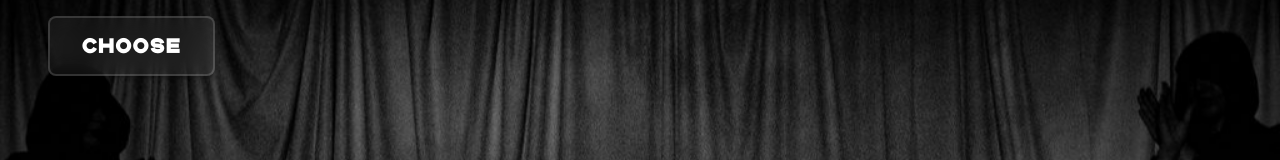
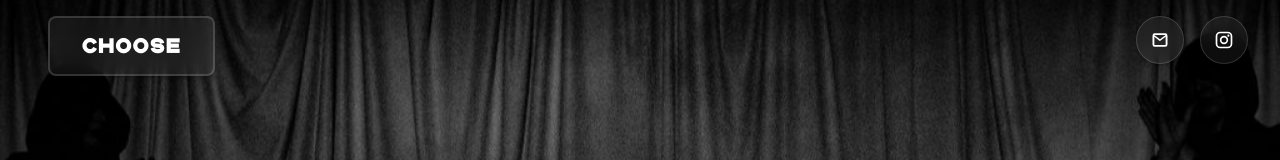
Before and after one commit to idulkin/circus-something, a React (Create React App) app: page / in a window 1280 px wide. Shown: the top 160 px of the page. Built offline with nearby package versions, Linux system fonts and the light colour scheme.

Commit message:
social icons

```diff
--- a/src/MenuBar/MenuBar.css
+++ b/src/MenuBar/MenuBar.css
@@ -83,6 +83,53 @@
   pointer-events: auto;
 }
 
+.social-links {
+  position: fixed;
+  right: var(--spacing-xl);
+  top: var(--spacing-md);
+  display: flex;
+  flex-direction: row;
+  gap: var(--spacing-md);
+  z-index: 1000;
+}
+
+.social-link {
+  display: inline-flex;
+  align-items: center;
+  justify-content: center;
+  width: 3rem;
+  height: 3rem;
+  color: var(--color-primary);
+  background: var(--color-surface);
+  border: 1px solid var(--color-border);
+  border-radius: 50%;
+  box-shadow: var(--shadow-sm);
+  backdrop-filter: blur(10px);
+  transition: transform var(--transition-base),
+              background var(--transition-base),
+              border-color var(--transition-base),
+              box-shadow var(--transition-base);
+}
+
+.social-link:hover,
+.social-link:focus-visible {
+  background: var(--color-surface-hover);
+  border-color: var(--color-primary);
+  transform: translateY(-2px);
+  box-shadow: var(--shadow-md);
+}
+
+.social-link:focus-visible {
+  outline: 2px solid var(--color-primary);
+  outline-offset: 2px;
+}
+
+.social-link svg {
+  width: 1.25rem;
+  height: 1.25rem;
+  fill: currentColor;
+}
+
 @keyframes slideIn {
   from {
     opacity: 0;
@@ -155,6 +202,10 @@
     padding: var(--spacing-sm) var(--spacing-lg);
     width: 140px;
   }
+
+  .social-links {
+    right: var(--spacing-lg);
+  }
 }
 
 @media (max-width: 480px) {
@@ -180,4 +231,14 @@
     font-size: var(--font-size-base);
     width: 120px;
   }
+
+  .social-links {
+    right: var(--spacing-md);
+    gap: var(--spacing-sm);
+  }
+
+  .social-link {
+    width: 2.5rem;
+    height: 2.5rem;
+  }
 }
--- a/src/MenuBar/MenuBar.tsx
+++ b/src/MenuBar/MenuBar.tsx
@@ -2,6 +2,18 @@ import React, { useEffect, useState } from "react";
 import { useNavigate } from "react-router-dom";
 
 import "./MenuBar.css";
+
+const EmailIcon = () => (
+  <svg viewBox="0 0 24 24" aria-hidden="true" focusable="false">
+    <path d="M3 6.75A2.75 2.75 0 0 1 5.75 4h12.5A2.75 2.75 0 0 1 21 6.75v10.5A2.75 2.75 0 0 1 18.25 20H5.75A2.75 2.75 0 0 1 3 17.25V6.75Zm2.2-.75 6.8 5.2 6.8-5.2H5.2Zm13.55 2.08-6.35 4.85a1 1 0 0 1-1.2 0L5.25 8.08v9.17c0 .41.34.75.75.75h12c.41 0 .75-.34.75-.75V8.08Z" />
+  </svg>
+);
+
+const InstagramIcon = () => (
+  <svg viewBox="0 0 24 24" aria-hidden="true" focusable="false">
+    <path d="M7.5 2h9A5.5 5.5 0 0 1 22 7.5v9a5.5 5.5 0 0 1-5.5 5.5h-9A5.5 5.5 0 0 1 2 16.5v-9A5.5 5.5 0 0 1 7.5 2Zm0 2A3.5 3.5 0 0 0 4 7.5v9A3.5 3.5 0 0 0 7.5 20h9a3.5 3.5 0 0 0 3.5-3.5v-9A3.5 3.5 0 0 0 16.5 4h-9Zm9.75 1.5a1.25 1.25 0 1 1 0 2.5 1.25 1.25 0 0 1 0-2.5ZM12 7a5 5 0 1 1 0 10 5 5 0 0 1 0-10Zm0 2a3 3 0 1 0 0 6 3 3 0 0 0 0-6Z" />
+  </svg>
+);
 
 const MenuBar: React.FC = () => {
   const navigate = useNavigate();
@@ -52,6 +64,29 @@ const MenuBar: React.FC = () => {
           COMPANY
         </button>
       </div>
+
+      <div className="social-links" aria-label="External social links">
+        <a
+          className="social-link"
+          href="mailto:someone@circussomething.com"
+          aria-label="Email circus something"
+          title="Email circus something"
+          target="_blank"
+          rel="noopener noreferrer"
+        >
+          <EmailIcon />
+        </a>
+        <a
+          className="social-link"
+          href="https://www.instagram.com/circus.something/"
+          aria-label="Circus Something on Instagram"
+          title="Circus Something on Instagram"
+          target="_blank"
+          rel="noopener noreferrer"
+        >
+          <InstagramIcon />
+        </a>
+      </div>
     </div>
   );
 };
```
